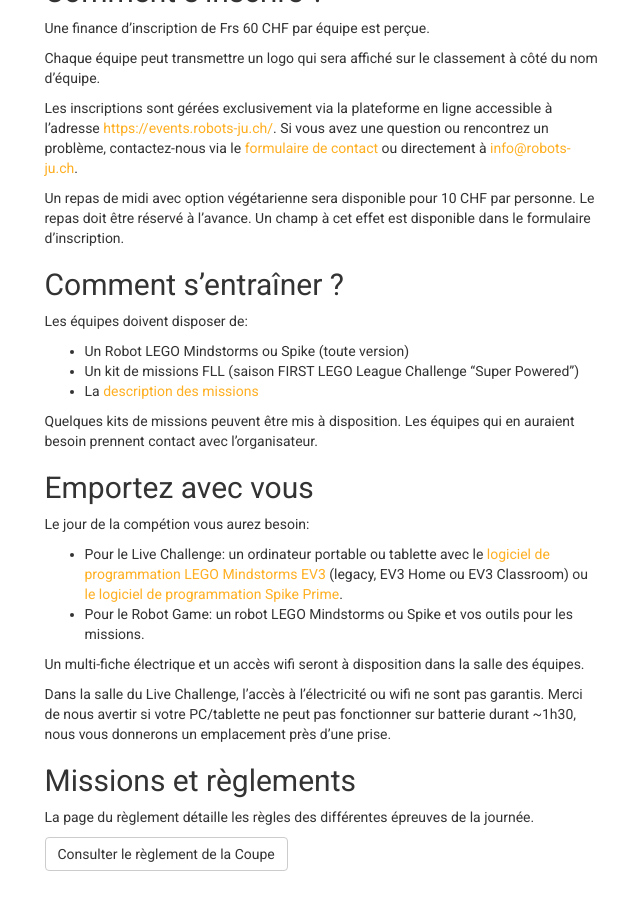
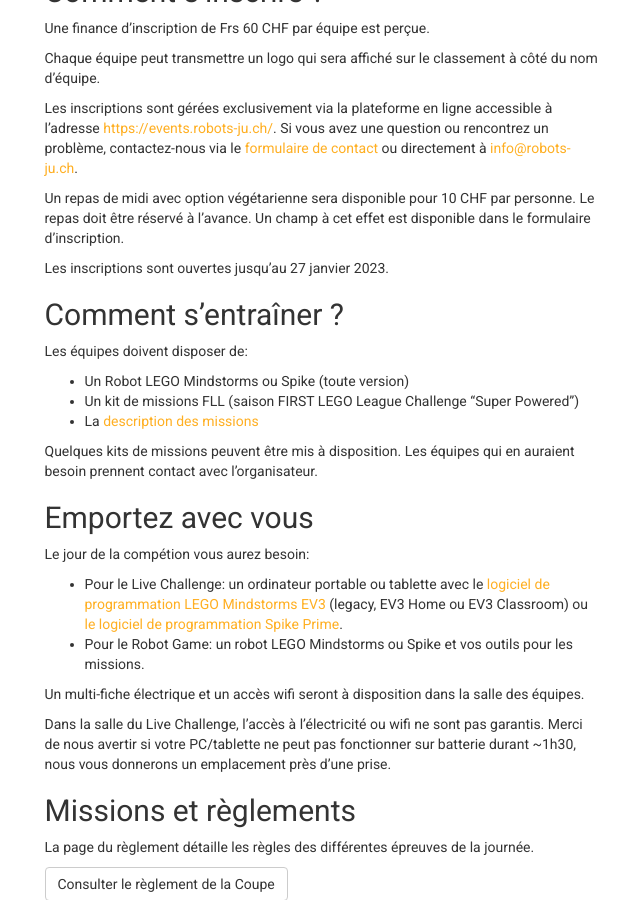
Before and after one commit to robots-ju/coupe.robots-ju.ch, a Jekyll site: the page built from equipes-participer.md, in a window 1280 px wide and 900 px high, scrolled down 564 px. Shown: the whole window, without its empty margins (318-958 px from the left). Built offline with Jekyll 4.4.1, drawn with Linux system fonts in a browser that asks for light colours; comment, search, counter and statistics services are not loaded.

Commit message:
Date limite inscription

```diff
--- a/equipes-participer.md
+++ b/equipes-participer.md
@@ -34,6 +34,8 @@ Un repas de midi avec option végétarienne sera disponible pour {{ site.concour
 Le repas doit être réservé à l'avance.
 Un champ à cet effet est disponible dans le formulaire d'inscription.
 
+Les inscriptions sont ouvertes jusqu'au 27 janvier 2023.
+
 ## Comment s’entraîner ?
 
 Les équipes doivent disposer de:
```
